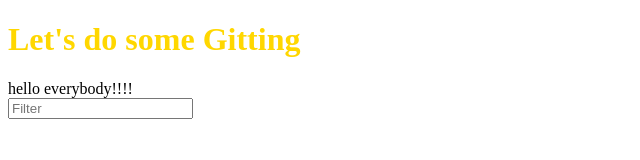
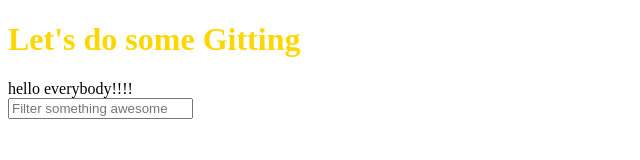
Before and after one commit to YoadGantz/gitAdvanced, a plain HTML site: page index.html in a window 1280 px wide. Shown: the whole page, without its empty margins (0-640 px from the left). Drawn offline with Linux system fonts and the light colour scheme.

Commit message:
filter in dev

```diff
--- a/index.html
+++ b/index.html
@@ -9,6 +9,6 @@
 <body>
     <h1>Let's do some Gitting</h1>
     <div>hello everybody!!!!</div>
-    <input type="text" name="" id="" placeholder="Filter">
+    <input type="text" name="" id="" placeholder="Filter something awesome">
 </body>
 </html>
```
